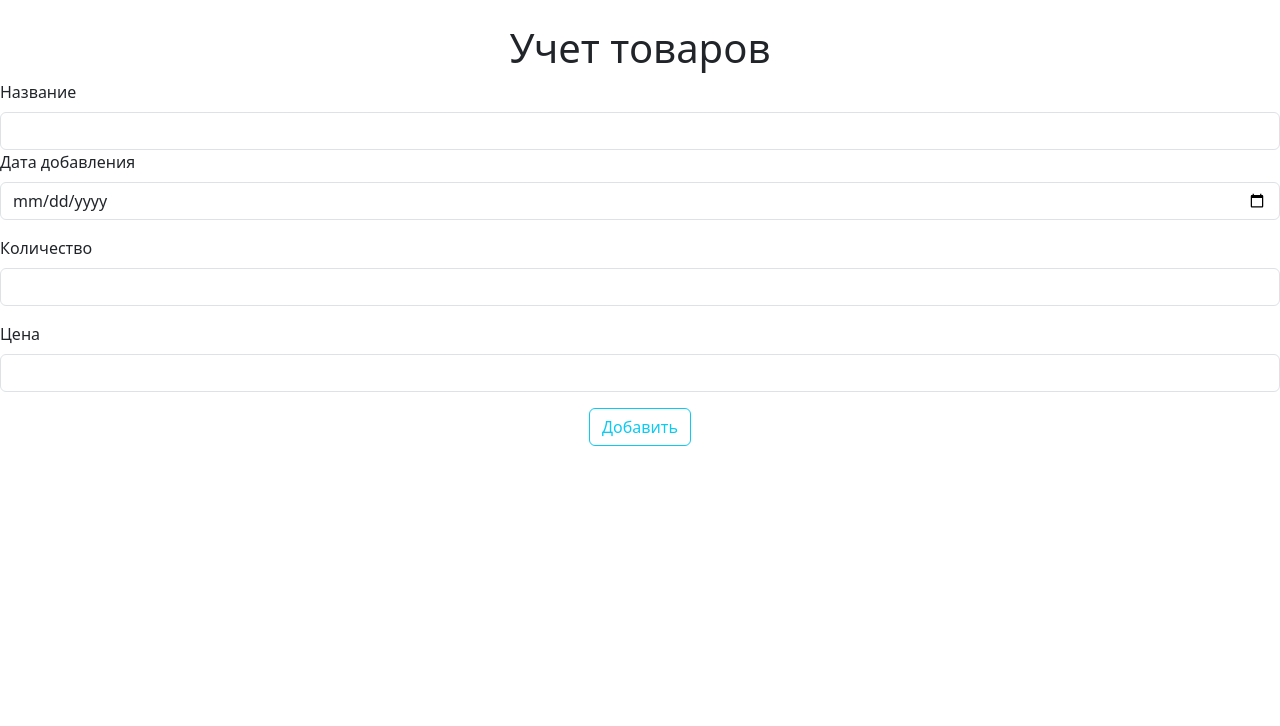
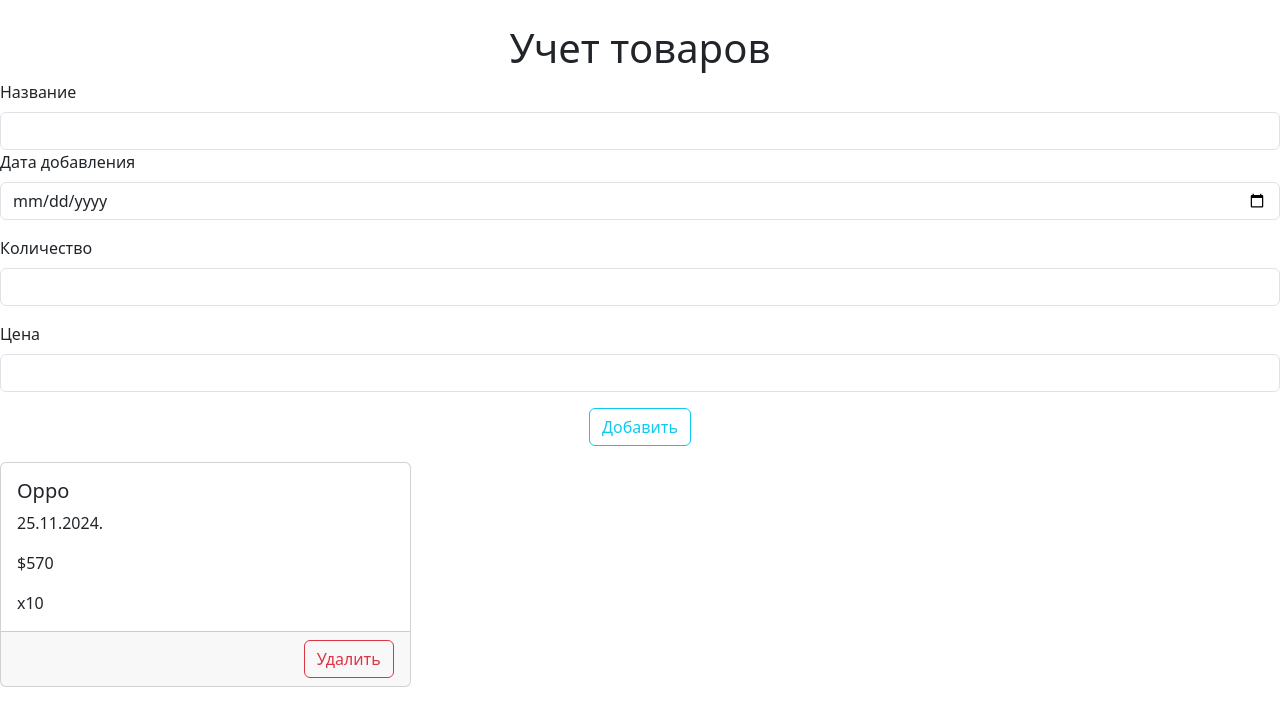
Before and after one commit to Maksim32652/Is-23-19b-max, a Vue app: page / in a window 1280 px wide. Shown: the top 726 px of the page. Built offline with nearby package versions, Linux system fonts and the light colour scheme.

Commit message:
add list product

```diff
--- a/src/App.vue
+++ b/src/App.vue
@@ -31,6 +31,25 @@
     </form>
   </div>
  </div>
+
+
+ <div class="row row-cols-1 row-cols-md-3 g-4">
+  <div class="col">
+    <div class="card">
+
+      <div class="card-body">
+        <h5 class="card-title">Oppo</h5>
+        <p class="card-text">25.11.2024.</p>
+        <p class="card-text">$570</p>
+        <p class="card-text">x10 </p>
+      </div>
+      <div class="card-footer text-end">
+        <button class="btn btn-outline-danger">Удалить</button>
+      </div>
+    </div>
+  </div>
+</div>
  </div>
 
+
 </template>
```
